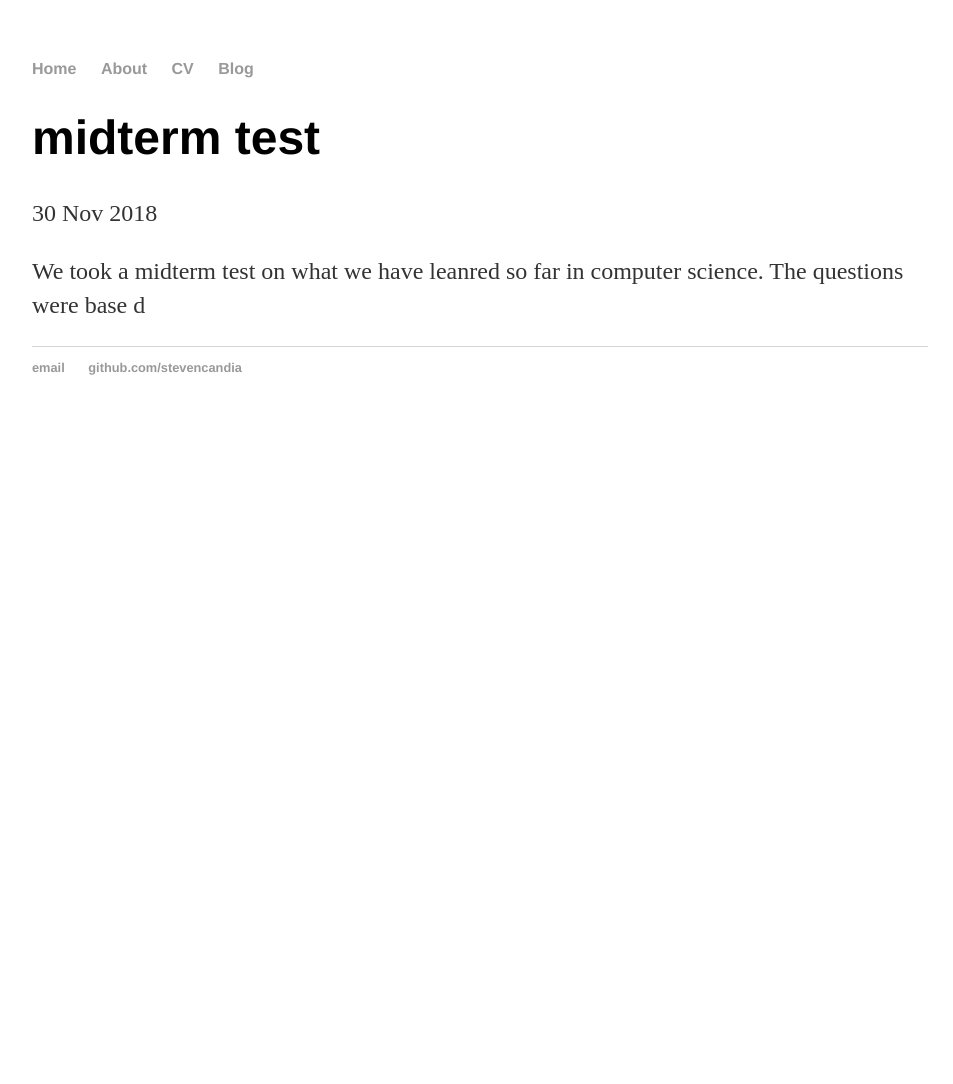
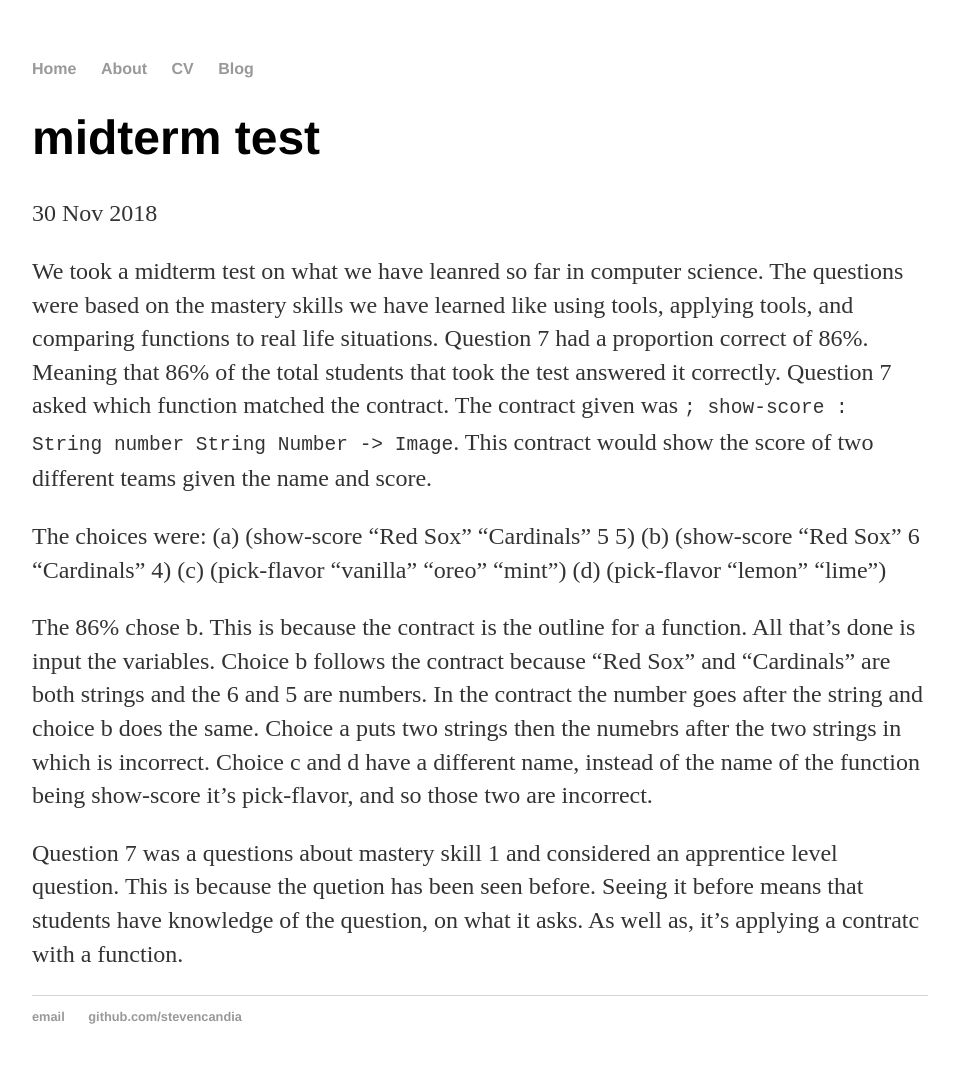
Before and after one commit to stevenc2620/stevenc2620.github.io, a Jekyll site: the page built from _posts/2018-11-30-weekly-reflection-11.md, in a window 1280 px wide. Shown: the whole page, without its empty margins (160-1113 px from the left). Built offline with Jekyll 4.4.1, drawn with Linux system fonts in a browser that asks for light colours; before the commit the page ends 900 px from its top, so only the background shows below that.

Commit message:
Update 2018-11-30-weekly-reflection-11.md

````diff
--- a/_posts/2018-11-30-weekly-reflection-11.md
+++ b/_posts/2018-11-30-weekly-reflection-11.md
@@ -4,4 +4,14 @@ title: midterm test
 date: 2018-11-30
 ---
 
-We took a midterm test on what we have leanred so far in computer science. The questions were base d
+We took a midterm test on what we have leanred so far in computer science. The questions were based on the mastery skills we have learned like using tools, applying tools, and comparing functions to real life situations. Question 7 had a proportion correct of 86%. Meaning that 86% of the total students that took the test answered it correctly. Question 7 asked which function matched the contract. The contract given was ```; show-score : String number String Number -> Image ```. This contract would show the score of two different teams given the name and score.
+
+The choices were:
+(a) (show-score "Red Sox" "Cardinals" 5 5)
+(b) (show-score "Red Sox" 6 "Cardinals" 4)
+(c) (pick-flavor "vanilla" "oreo" "mint")
+(d) (pick-flavor "lemon" "lime")
+
+The 86% chose b. This is because the contract is the outline for a function. All that's done is input the variables. Choice b follows the contract because "Red Sox" and "Cardinals" are both strings and the 6 and 5 are numbers. In the contract the number goes after the string and choice b does the same. Choice a puts two strings then the numebrs after the two strings in which is incorrect. Choice c and d have a different name, instead of the name of the function being show-score it's pick-flavor, and so those two are incorrect.
+
+Question 7 was a questions about mastery skill 1 and considered an apprentice level question. This is because the quetion has been seen before. Seeing it before means that students have knowledge of the question, on what it asks. As well as, it's applying a contratc with a function.
````
